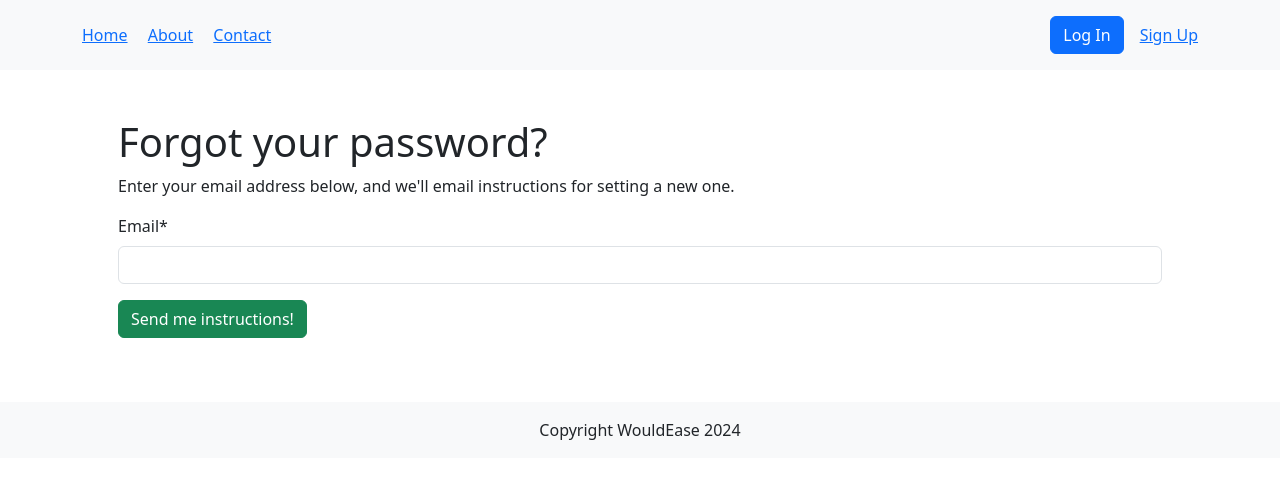
After one commit to Ben-Brock/Project, a Django app: page /password_reset/ in a window 1280 px wide. The commit adds this page. Shown: the top 479 px of the page. Run offline with Django 5.2, Linux system fonts and the light colour scheme; some libraries are stand-ins or nearby versions.

Commit message:
Added basic password reset functionality, pushing to save as backup incase i break this now lol

```diff
--- a/WouldEase/WouldEase/urls.py
+++ b/WouldEase/WouldEase/urls.py
@@ -16,10 +16,15 @@ Including another URLconf
 """
 from django.contrib import admin
 from django.urls import path, include
+from django.contrib.auth import views as auth_views
 
 urlpatterns = [
     path('admin/', admin.site.urls),
     path('accounts/', include('django.contrib.auth.urls')),
     path('accounts/', include('accounts.urls')),
     path('',include('pages.urls')),
+    path('password_reset/', auth_views.PasswordResetView.as_view(), name='password_reset'),
+    path('password_reset/done/', auth_views.PasswordResetDoneView.as_view(), name='password_reset_done'),
+    path('reset/<uidb64>/<token>/', auth_views.PasswordResetConfirmView.as_view(), name='password_reset_confirm'),
+    path('reset/done/', auth_views.PasswordResetCompleteView.as_view(), name='password_reset_complete'),
 ]
--- a/WouldEase/templates/registration/login.html
+++ b/WouldEase/templates/registration/login.html
@@ -15,6 +15,8 @@
                 {{form|crispy}}
                 <button class="btn btn-success" type="submit">Sign In</button>
             </form>
+            <p>Forgot your password? <a href="{% url 'password_reset' %}">Reset it here</a>.</p>
+
         {% endblock content %}
     </body>
 </html>
--- /dev/null
+++ b/WouldEase/templates/registration/password_change_done.html
@@ -0,0 +1,6 @@
+{% extends 'base.html' %}
+{% block title %}Password Change Successful{% endblock title %}
+{% block content %}
+ <h1>Password change successful</h1>
+ <p>Your password was changed.</p>
+{% endblock content %}
--- /dev/null
+++ b/WouldEase/templates/registration/password_reset_form.html
@@ -0,0 +1,13 @@
+{% extends 'base.html' %}
+{% load crispy_forms_tags %}
+{% block title %}Forgot Your Password?{% endblock title %}
+{% block content %}
+<h1>Forgot your password?</h1>
+<p>Enter your email address below, and we'll email instructions for setting
+a new one.</p>
+<form method="POST">
+ {% csrf_token %}
+ {{ form | crispy }}
+ <input class="btn btn-success" type="submit" value="Send me instructions!">
+</form>
+{% endblock content %}
--- a/WouldEase/templates/registration/signup.html
+++ b/WouldEase/templates/registration/signup.html
@@ -15,6 +15,8 @@
                 {{form|crispy}}
                 <button class="btn btn-success" type="submit">Sign Up</button>
             </form>
+
+
         {% endblock content %}
     </body>
 </html>
```
Also changed, not shown: WouldEase/templates/registration/password_change_form.html (added, +16 -0 lines), WouldEase/templates/registration/password_reset_complete.html (added, +7 -0 lines), WouldEase/templates/registration/password_reset_confirm.html (added, +11 -0 lines), WouldEase/templates/registration/password_reset_done.html (added, +7 -0 lines), WouldEase/db.sqlite3.
